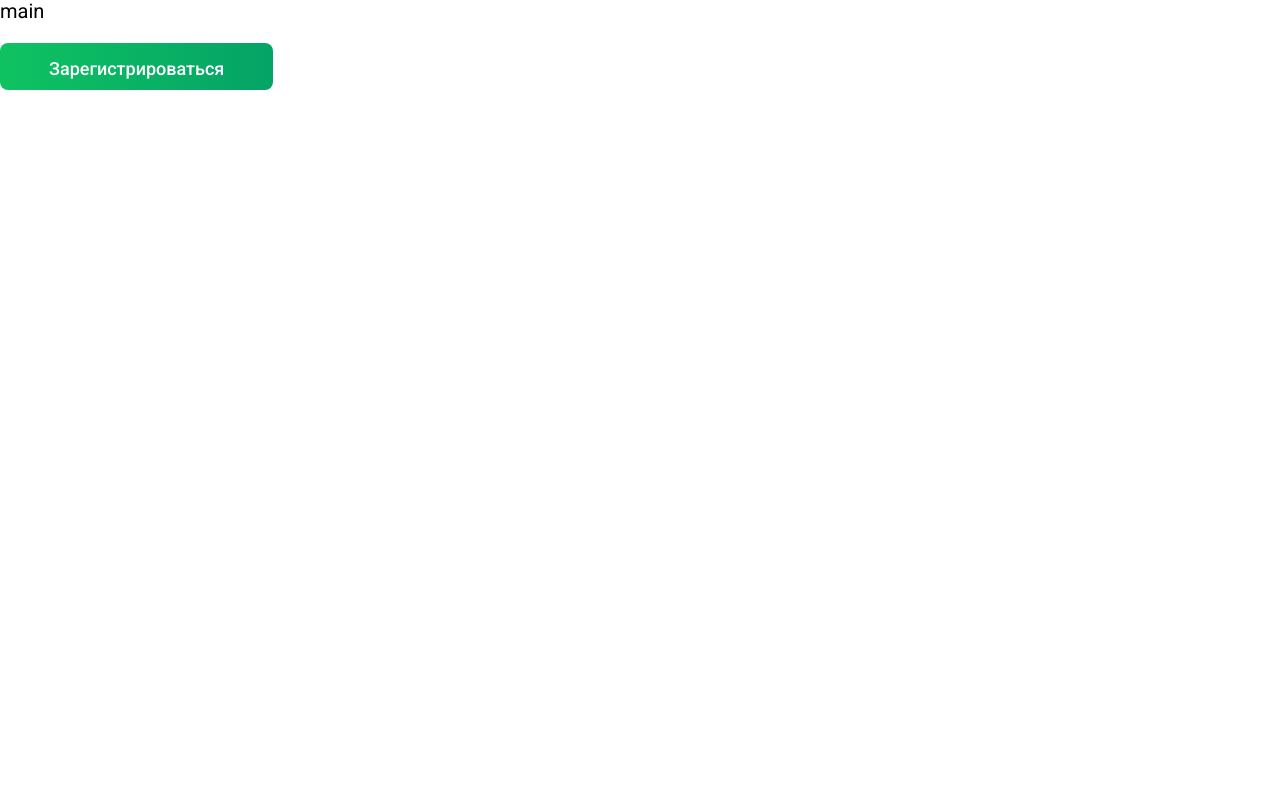
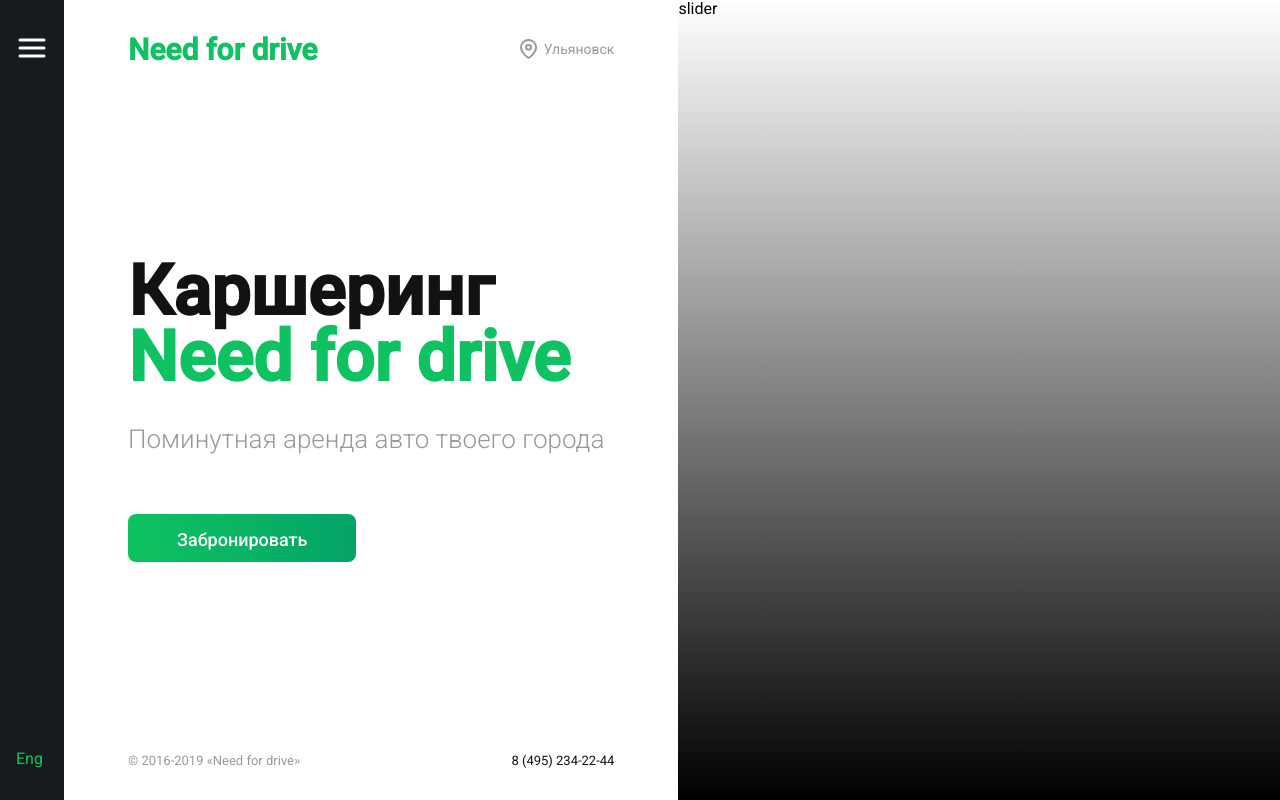
Before and after one commit to reywheel/vue-need-for-drive, a Vue app: page / in a window 1280 px wide. Built offline with nearby package versions, Linux system fonts and the light colour scheme.

Commit message:
Сверстал статическую часть Main

```diff
--- a/src/App.vue
+++ b/src/App.vue
@@ -5,15 +5,30 @@
 </template>
 
 <style lang="scss">
+@import "~normalize.css/normalize.css";
 @import url("https://fonts.googleapis.com/css2?family=Roboto:wght@300;400;500&display=swap");
 
-$roboto: "Roboto", sans-serif;
-$accent: #0ec261;
-$black: #121212;
-$dark-grey: #999999;
-$light-grey: #eeeeee;
+*,
+*:before,
+*:after {
+  box-sizing: border-box;
+}
 
 html {
   font-family: $roboto;
 }
+
+h1,
+h2,
+h3,
+h4,
+h5,
+p {
+  margin: 0;
+  padding: 0;
+}
+
+#app {
+  height: 100vh;
+}
 </style>
--- a/src/main.js
+++ b/src/main.js
@@ -2,7 +2,6 @@
 import App from "./App.vue";
 import router from "./router";
 import store from "./store";
-import "normalize.css/normalize.css";
 
 Vue.config.productionTip = false;
 
--- /dev/null
+++ b/src/scss/variables.scss
@@ -0,0 +1,5 @@
+$roboto: "Roboto", sans-serif;
+$accent: #0ec261;
+$black: #121212;
+$dark-grey: #999999;
+$light-grey: #eeeeee;
--- a/src/views/Main.vue
+++ b/src/views/Main.vue
@@ -1,12 +1,59 @@
 <template>
-  <div>
-    <div class="header">main</div>
-    <AppButton
-      text="Зарегистрироваться"
-      :loading="isLoading"
-      @click="toggleIsLoading"
-      :disabled="false"
-    />
+  <div class="main">
+    <div class="main__sidebar">
+      <div class="main__burger">
+        <svg
+          width="32"
+          height="32"
+          viewBox="0 0 32 32"
+          fill="none"
+          xmlns="http://www.w3.org/2000/svg"
+        >
+          <path
+            d="M4 16H28"
+            stroke="white"
+            stroke-width="3"
+            stroke-linecap="round"
+            stroke-linejoin="round"
+          />
+          <path
+            d="M4 8H28"
+            stroke="white"
+            stroke-width="3"
+            stroke-linecap="round"
+            stroke-linejoin="round"
+          />
+          <path
+            d="M4 24H28"
+            stroke="white"
+            stroke-width="3"
+            stroke-linecap="round"
+            stroke-linejoin="round"
+          />
+        </svg>
+      </div>
+      <div class="main__lang-selector">Eng</div>
+    </div>
+    <div class="main__content">
+      <div class="main__content-header">
+        <router-link :to="{ name: 'main' }" v-slot="{ href }">
+          <a :href="href" class="main__logo">Need for drive</a>
+        </router-link>
+        <div class="main__location">
+          <span class="main__location-text">Ульяновск</span>
+        </div>
+      </div>
+      <div class="main__content-center">
+        <h1 class="main__title">Каршеринг <span>Need for drive</span></h1>
+        <p class="main__description">Поминутная аренда авто твоего города</p>
+        <AppButton text="Забронировать" />
+      </div>
+      <div class="main__content-footer">
+        <span class="main__policy">© 2016-2019 «Need for drive»</span>
+        <a href="tel:84952342244" class="main__phone">8 (495) 234-22-44</a>
+      </div>
+    </div>
+    <div class="main__slider">slider</div>
   </div>
 </template>
 
@@ -31,9 +78,126 @@
 };
 </script>
 
-<style scoped lang="scss">
-.header {
-  font-size: 20px;
-  margin-bottom: 20px;
+<style lang="scss" scoped>
+.main {
+  display: flex;
+  height: 100%;
+}
+
+.main__sidebar {
+  display: flex;
+  flex-direction: column;
+  justify-content: space-between;
+  height: 100%;
+  max-width: 64px;
+  width: 100%;
+  padding: 32px 16px;
+  background-color: #151b1f;
+}
+
+.main__burger {
+  cursor: pointer;
+}
+
+.main__lang-selector {
+  color: $accent;
+}
+
+.main__content {
+  padding: 32px 64px;
+  width: 48%;
+  display: flex;
+  flex-direction: column;
+  flex-shrink: 0;
+}
+
+.main__content-header {
+  display: flex;
+  align-items: center;
+  justify-content: space-between;
+}
+
+.main__logo {
+  font-weight: bold;
+  font-size: 30px;
+  line-height: 35px;
+  color: $accent;
+  text-decoration: none;
+}
+
+.main__location {
+  position: relative;
+  padding: 3px 0 3px 24px;
+  cursor: pointer;
+
+  &::before {
+    content: "";
+    position: absolute;
+    left: 0;
+    top: 50%;
+    transform: translateY(-50%);
+    width: 18px;
+    height: 20px;
+    background-image: url("~@/assets/Group.svg");
+  }
+}
+
+.main__location-text {
+  font-size: 14px;
+  line-height: 16px;
+  color: #999999;
+}
+
+.main__content-center {
+  flex-grow: 1;
+  display: flex;
+  flex-direction: column;
+  justify-content: center;
+  align-items: flex-start;
+}
+
+.main__title {
+  font-weight: bold;
+  font-size: 70px;
+  line-height: 66px;
+  color: #121212;
+  max-width: 477px;
+  margin-bottom: 34px;
+
+  span {
+    color: #0ec261;
+  }
+}
+
+.main__description {
+  font-weight: 300;
+  font-size: 26px;
+  line-height: 30px;
+  color: #999999;
+  margin-bottom: 60px;
+}
+
+.main__content-footer {
+  display: flex;
+  align-items: center;
+  justify-content: space-between;
+}
+
+.main__policy {
+  font-size: 13px;
+  line-height: 15px;
+  color: #999999;
+}
+
+.main__phone {
+  font-size: 13px;
+  line-height: 15px;
+  color: #121212;
+  text-decoration: none;
+}
+
+.main__slider {
+  background: linear-gradient(180deg, rgba(0, 0, 0, 0) 0%, #000000 100%);
+  width: 100%;
 }
 </style>
--- a/vue.config.js
+++ b/vue.config.js
@@ -1,5 +1,12 @@
 module.exports = {
   configureWebpack: {
     devtool: "source-map"
+  },
+  css: {
+    loaderOptions: {
+      sass: {
+        prependData: `@import "@/scss/variables.scss";`
+      }
+    }
   }
 };
```
Also changed, not shown: src/assets/Group.svg (added).
